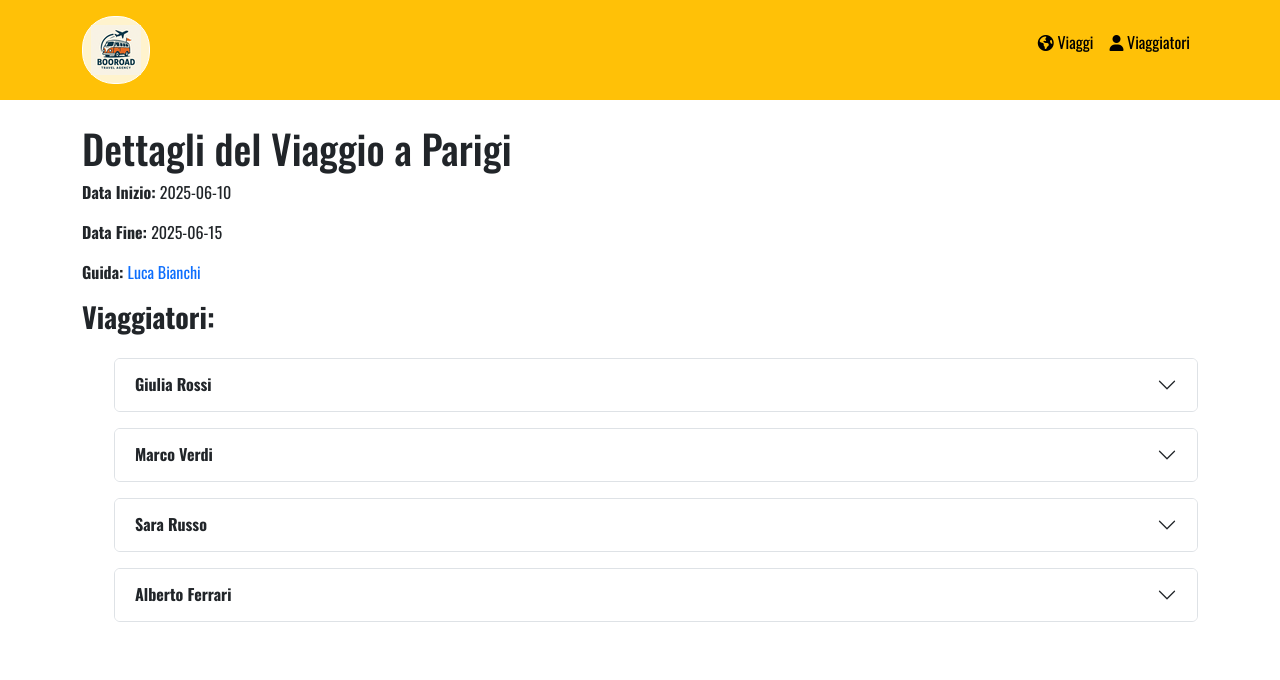
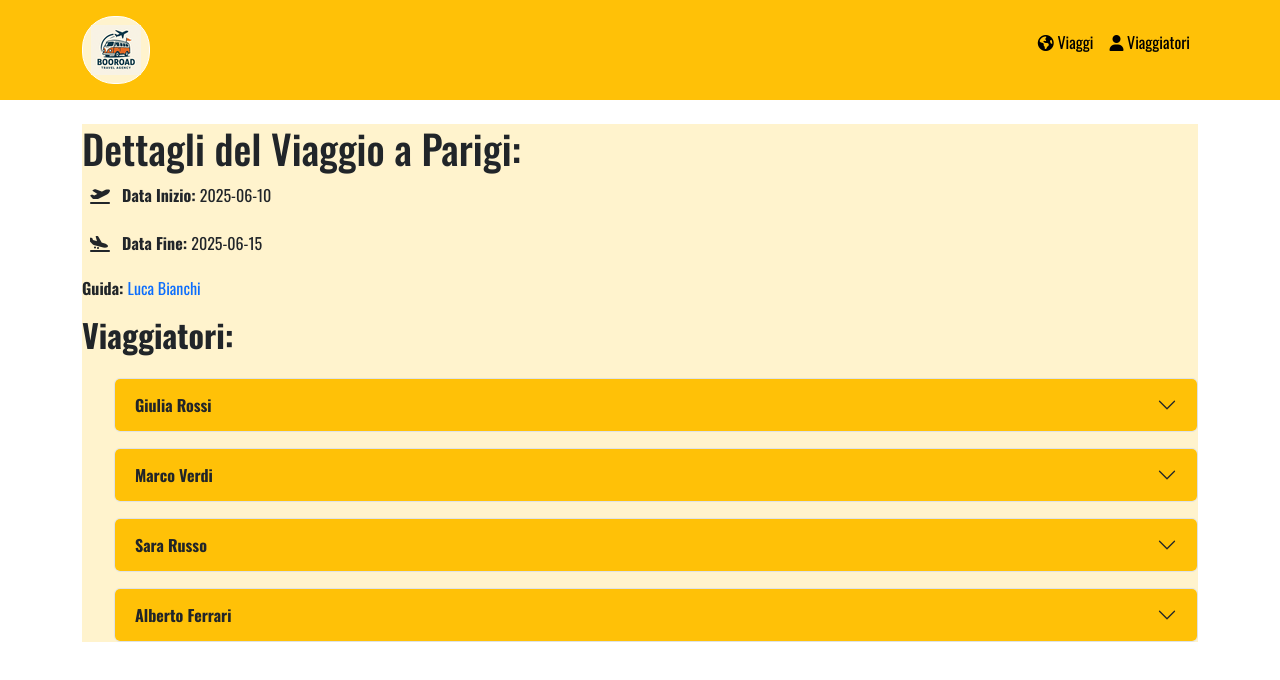
Before and after one commit to ValerioDiBiagio/booroad, a React (Vite) app: page /journey-details/1 in a window 1280 px wide. Shown: the top 680 px of the page. Built offline with nearby package versions, Linux system fonts and the light colour scheme.

Commit message:
feat: fix card

```diff
--- a/src/pages/JourneyDetail.jsx
+++ b/src/pages/JourneyDetail.jsx
@@ -11,12 +11,14 @@ export default function JourneyDetail() {
     <>
       {trip ? (
         <>
-          <h1>Dettagli del Viaggio a {trip.destination}</h1>
-          <div>
-            <p><strong>Data Inizio: </strong>{trip.startDate}</p>
-            <p><strong>Data Fine: </strong>{trip.endDate}</p>
-            <p><strong>Guida: </strong><Link className="text-decoration-none" to={`/journey-guide-details/${trip.guide.id}`}>{trip.guide.name} {trip.guide.surname}</Link></p>
-            <h3 className='mb-4'><strong>Viaggiatori: </strong></h3>
+          <div className='bg-warning-subtle'>
+            <h1>Dettagli del Viaggio a {trip.destination}:</h1>
+            <div>
+              <p><strong> <i className="p-2 fa-solid fa-plane-departure"></i> Data Inizio: </strong>{trip.startDate}</p>
+              <p><strong> <i className="p-2 fa-solid fa-plane-arrival"></i> Data Fine: </strong>{trip.endDate}</p>
+              <p><strong>Guida: </strong><Link className="text-decoration-none" to={`/journey-guide-details/${trip.guide.id}`}>{trip.guide.name} {trip.guide.surname}</Link></p>
+            </div>
+            <h2 className='mb-4'><strong>Viaggiatori: </strong></h2>
             <ul>
               {trip.travellers.map((traveller) => {
                 const headingId = `heading-${traveller.id}`;
@@ -27,7 +29,7 @@ export default function JourneyDetail() {
                     <div className="accordion-item">
                       <h2 className="accordion-header" id={headingId}>
                         <button
-                          className="accordion-button collapsed"
+                          className="accordion-button collapsed  bg-warning"
                           type="button"
                           data-bs-toggle="collapse"
                           data-bs-target={`#${collapseId}`}
@@ -43,7 +45,7 @@ export default function JourneyDetail() {
                         aria-labelledby={headingId}
                         data-bs-parent={`#${parentId}`}
                       >
-                        <div className="accordion-body">
+                        <div className="accordion-body bg-warning-subtle">
                           <ul className='list-unstyled'>
                             <li><strong><i class="fa-solid fa-phone"></i> Numero di telefono: </strong>{traveller.phone}</li>
                             <li><i class="fa-solid fa-envelope"></i> <strong>Email: </strong>{traveller.email}</li>
```
